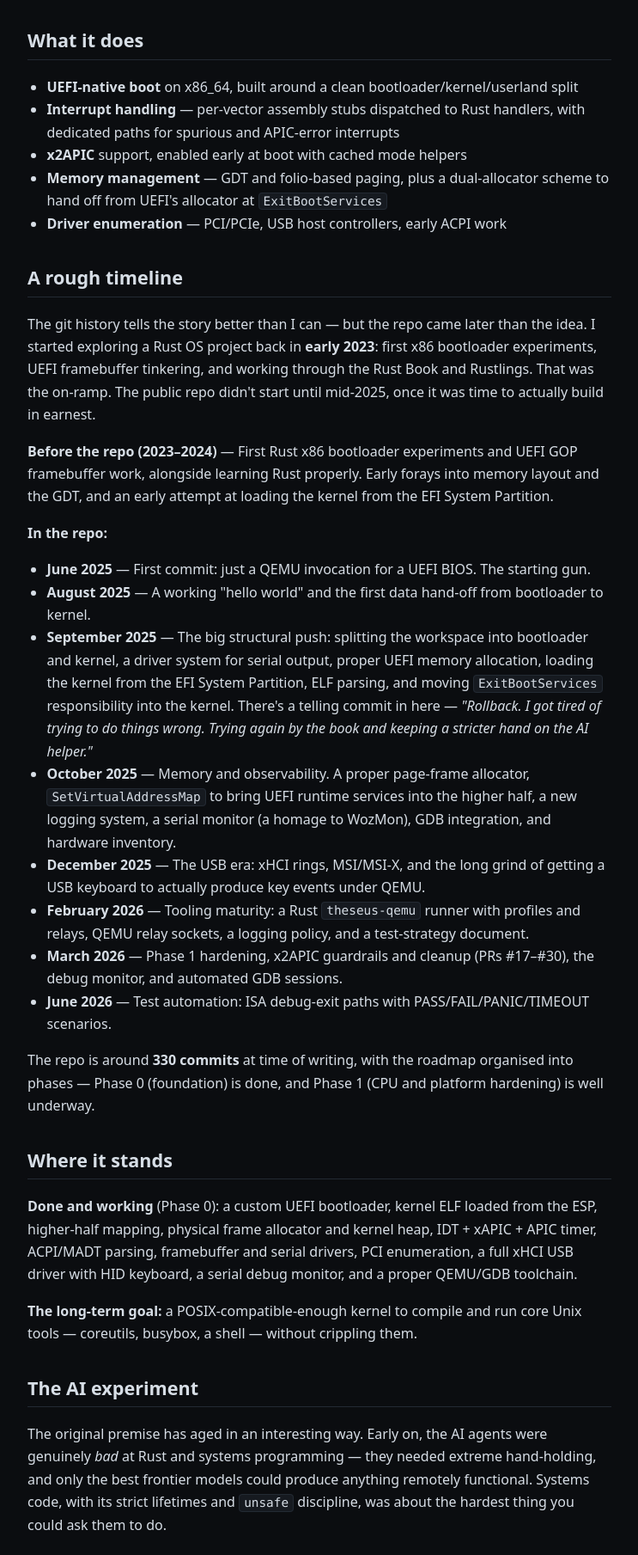
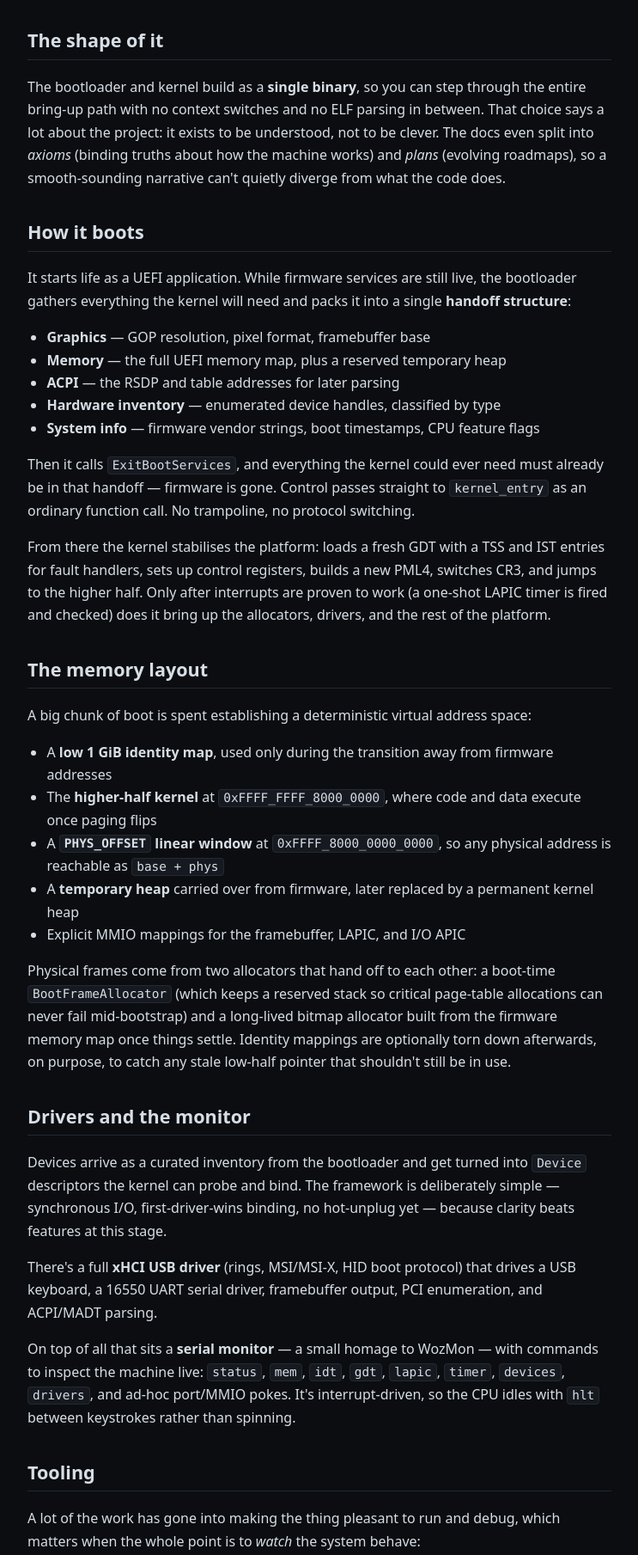
Before and after one commit to emilf/emilf.github.io, an Eleventy site: page src/projects/theseusos.md in a window 1280 px wide. Shown: the part 523-2332 px from the top of the page at 86% size, without its empty margins (268-1011 px from the left). Built offline with nearby package versions, Linux system fonts and the light colour scheme; Eleventy itself is replaced by a stand-in of ours; files that its build step writes are made by us from their sources.

Commit message:
TheseusOS page: fold in real architecture from docs, drop notes-to-self
Expand the page from the repo docs: single-binary boot flow and the UEFI
handoff struct, the virtual memory layout (identity map, higher-half,
PHYS_OFFSET window, heaps, MMIO), the driver framework + xHCI/serial
drivers and the WozMon-style monitor, the QEMU/GDB/relay tooling, and
the honest POSIX roadmap phases. Remove the notes-to-self ABI aside.

```diff
--- a/src/projects/theseusos.md
+++ b/src/projects/theseusos.md
@@ -9,13 +9,65 @@ TheseusOS is my long-running hobby kernel: a 64-bit operating system for x86_64
 
 I keep my hands off the implementation on purpose, even when I could do it faster myself. It's the steering and the architecture that interest me — and watching where the models over-engineer, get lost, or quietly do something clever.
 
-## What it does
+## The shape of it
 
-- **UEFI-native boot** on x86_64, built around a clean bootloader/kernel/userland split
-- **Interrupt handling** — per-vector assembly stubs dispatched to Rust handlers, with dedicated paths for spurious and APIC-error interrupts
-- **x2APIC** support, enabled early at boot with cached mode helpers
-- **Memory management** — GDT and folio-based paging, plus a dual-allocator scheme to hand off from UEFI's allocator at `ExitBootServices`
-- **Driver enumeration** — PCI/PCIe, USB host controllers, early ACPI work
+The bootloader and kernel build as a **single binary**, so you can step through the entire bring-up path with no context switches and no ELF parsing in between. That choice says a lot about the project: it exists to be understood, not to be clever. The docs even split into *axioms* (binding truths about how the machine works) and *plans* (evolving roadmaps), so a smooth-sounding narrative can't quietly diverge from what the code does.
+
+## How it boots
+
+It starts life as a UEFI application. While firmware services are still live, the bootloader gathers everything the kernel will need and packs it into a single **handoff structure**:
+
+- **Graphics** — GOP resolution, pixel format, framebuffer base
+- **Memory** — the full UEFI memory map, plus a reserved temporary heap
+- **ACPI** — the RSDP and table addresses for later parsing
+- **Hardware inventory** — enumerated device handles, classified by type
+- **System info** — firmware vendor strings, boot timestamps, CPU feature flags
+
+Then it calls `ExitBootServices`, and everything the kernel could ever need must already be in that handoff — firmware is gone. Control passes straight to `kernel_entry` as an ordinary function call. No trampoline, no protocol switching.
+
+From there the kernel stabilises the platform: loads a fresh GDT with a TSS and IST entries for fault handlers, sets up control registers, builds a new PML4, switches CR3, and jumps to the higher half. Only after interrupts are proven to work (a one-shot LAPIC timer is fired and checked) does it bring up the allocators, drivers, and the rest of the platform.
+
+## The memory layout
+
+A big chunk of boot is spent establishing a deterministic virtual address space:
+
+- A **low 1 GiB identity map**, used only during the transition away from firmware addresses
+- The **higher-half kernel** at `0xFFFF_FFFF_8000_0000`, where code and data execute once paging flips
+- A **`PHYS_OFFSET` linear window** at `0xFFFF_8000_0000_0000`, so any physical address is reachable as `base + phys`
+- A **temporary heap** carried over from firmware, later replaced by a permanent kernel heap
+- Explicit MMIO mappings for the framebuffer, LAPIC, and I/O APIC
+
+Physical frames come from two allocators that hand off to each other: a boot-time `BootFrameAllocator` (which keeps a reserved stack so critical page-table allocations can never fail mid-bootstrap) and a long-lived bitmap allocator built from the firmware memory map once things settle. Identity mappings are optionally torn down afterwards, on purpose, to catch any stale low-half pointer that shouldn't still be in use.
+
+## Drivers and the monitor
+
+Devices arrive as a curated inventory from the bootloader and get turned into `Device` descriptors the kernel can probe and bind. The framework is deliberately simple — synchronous I/O, first-driver-wins binding, no hot-unplug yet — because clarity beats features at this stage.
+
+There's a full **xHCI USB driver** (rings, MSI/MSI-X, HID boot protocol) that drives a USB keyboard, a 16550 UART serial driver, framebuffer output, PCI enumeration, and ACPI/MADT parsing.
+
+On top of all that sits a **serial monitor** — a small homage to WozMon — with commands to inspect the machine live: `status`, `mem`, `idt`, `gdt`, `lapic`, `timer`, `devices`, `drivers`, and ad-hoc port/MMIO pokes. It's interrupt-driven, so the CPU idles with `hlt` between keystrokes rather than spinning.
+
+## Tooling
+
+A lot of the work has gone into making the thing pleasant to run and debug, which matters when the whole point is to *watch* the system behave:
+
+- **`theseus-qemu`** — a Rust runner that builds, generates reproducible QEMU command lines, and manages serial/QMP/HMP relays
+- **Relay architecture** — stable host-side endpoints for serial, monitor, and debug streams, so tooling can attach to a running guest
+- **Automated GDB sessions** — a debug-mailbox scheme where the bootloader writes its own runtime address to a known physical location; a hardware watchpoint fires, symbols load automatically, and you land in `efi_main` with full Rust source-level debugging. No manual address copying, and section deltas are recomputed on every build so nothing goes stale.
+- **A test framework** with bare-metal smoke tests, plus ISA debug-exit paths that report PASS/FAIL/PANIC/TIMEOUT
+
+## Where it's going
+
+The goal is a **POSIX-compatible-enough kernel** to compile and run core Unix tools — busybox, a shell, coreutils — without crippling them. The roadmap is honest about scope:
+
+- **Phase 0 — Foundation** ✅ done (bootloader, memory, interrupts, drivers, tooling)
+- **Phase 1 — CPU & platform hardening** — APIC timer calibration and CPUID abstraction done; x2APIC, TSS/IST stacks, and SMP bring-up in progress
+- **Phase 2 — Scheduling** — kernel threads, context switching, a preemptive scheduler
+- **Phase 3 — User mode** — per-process page tables, ring 3, SYSCALL/SYSRET
+- **Phases 4–8 — Syscalls, VFS, ELF loader, libc, core tools** — the long march to `busybox`
+- **Phases 9–10 — Networking and polish** — TCP/IP, pthreads, a real TTY
+
+The roadmap's own summary of the effort is refreshingly dry: scheduling is "fiddly," VFS is "large," and polish is "ongoing forever."
 
 ## A rough timeline
 
@@ -28,19 +80,13 @@ The git history tells the story better than I can — but the repo came later th
 - **June 2025** — First commit: just a QEMU invocation for a UEFI BIOS. The starting gun.
 - **August 2025** — A working "hello world" and the first data hand-off from bootloader to kernel.
 - **September 2025** — The big structural push: splitting the workspace into bootloader and kernel, a driver system for serial output, proper UEFI memory allocation, loading the kernel from the EFI System Partition, ELF parsing, and moving `ExitBootServices` responsibility into the kernel. There's a telling commit in here — *"Rollback. I got tired of trying to do things wrong. Trying again by the book and keeping a stricter hand on the AI helper."*
-- **October 2025** — Memory and observability. A proper page-frame allocator, `SetVirtualAddressMap` to bring UEFI runtime services into the higher half, a new logging system, a serial monitor (a homage to WozMon), GDB integration, and hardware inventory.
+- **October 2025** — Memory and observability. A proper page-frame allocator, `SetVirtualAddressMap` to bring UEFI runtime services into the higher half, a new logging system, the serial monitor, GDB integration, and hardware inventory.
 - **December 2025** — The USB era: xHCI rings, MSI/MSI-X, and the long grind of getting a USB keyboard to actually produce key events under QEMU.
-- **February 2026** — Tooling maturity: a Rust `theseus-qemu` runner with profiles and relays, QEMU relay sockets, a logging policy, and a test-strategy document.
+- **February 2026** — Tooling maturity: the `theseus-qemu` runner with profiles and relays, relay sockets, a logging policy, and a test-strategy document.
 - **March 2026** — Phase 1 hardening, x2APIC guardrails and cleanup (PRs #17–#30), the debug monitor, and automated GDB sessions.
 - **June 2026** — Test automation: ISA debug-exit paths with PASS/FAIL/PANIC/TIMEOUT scenarios.
 
-The repo is around **330 commits** at time of writing, with the roadmap organised into phases — Phase 0 (foundation) is done, and Phase 1 (CPU and platform hardening) is well underway.
-
-## Where it stands
-
-**Done and working** (Phase 0): a custom UEFI bootloader, kernel ELF loaded from the ESP, higher-half mapping, physical frame allocator and kernel heap, IDT + xAPIC + APIC timer, ACPI/MADT parsing, framebuffer and serial drivers, PCI enumeration, a full xHCI USB driver with HID keyboard, a serial debug monitor, and a proper QEMU/GDB toolchain.
-
-**The long-term goal:** a POSIX-compatible-enough kernel to compile and run core Unix tools — coreutils, busybox, a shell — without crippling them.
+The repo is around **330 commits** at time of writing.
 
 ## The AI experiment
 
@@ -54,10 +100,6 @@ The through-line hasn't changed: AI assistants consistently over-engineer and dr
 
 There's another Rust OS project out there that also goes by the name *TheseusOS*, and it has nothing to do with this one. The name is pure coincidence — when I picked it, that project wasn't online as far as I knew.
 
-## Notes to self
-
-- The UEFI PE target uses the **Microsoft x64 ABI** — the first four arguments go in `rcx/rdx/r8/r9`, not SysV. Assembly shims calling into Rust have to respect that or everything quietly breaks.
-
 ## Links
 
 - Source: <https://github.com/emilf/TheseusOS>
```
